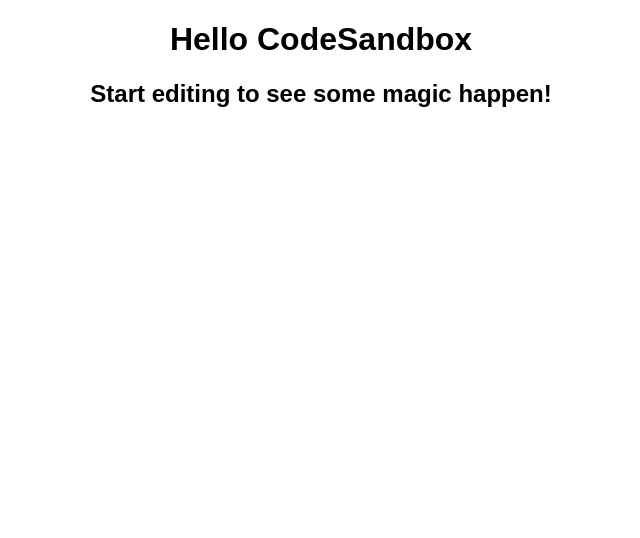
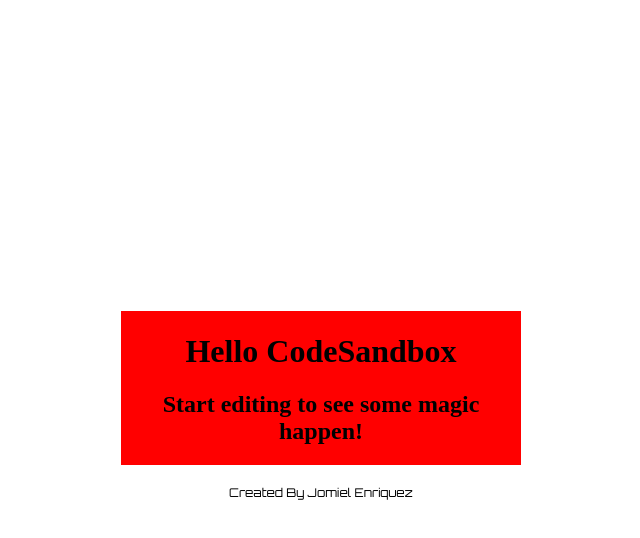
Before and after one commit to jomielenriquez/JSCalculator, a React (Create React App) app: page / in a window 1280 px wide. Shown: the top 538 px of the page, without its empty margins (319-959 px from the left). Built offline with nearby package versions, Linux system fonts and the light colour scheme.

Commit message:
Initial changes

```diff
--- a/public/index.html
+++ b/public/index.html
@@ -11,6 +11,9 @@
     -->
 	<link rel="manifest" href="%PUBLIC_URL%/manifest.json">
 	<link rel="shortcut icon" href="%PUBLIC_URL%/favicon.ico">
+
+  <link href='https://fonts.googleapis.com/css?family=Orbitron' rel='stylesheet' type='text/css'>
+  <link href="https://cdnjs.cloudflare.com/ajax/libs/font-awesome/6.2.1/css/all.min.css" rel="stylesheet">
 	<!--
       Notice the use of %PUBLIC_URL% in the tags above.
       It will be replaced with the URL of the `public` folder during the build.
@@ -20,7 +23,7 @@
       work correctly both with client-side routing and a non-root public URL.
       Learn how to configure a non-root public URL by running `npm run build`.
     -->
-	<title>React App</title>
+	<title>Calculator JS | Jomiel</title>
 </head>
 
 <body>
--- a/src/App.js
+++ b/src/App.js
@@ -2,9 +2,11 @@
 
 export default function App() {
   return (
-    <div className="App">
+    <div className="Calculator">
       <h1>Hello CodeSandbox</h1>
       <h2>Start editing to see some magic happen!</h2>
+
+      <div className="Creator">Created By Jomiel Enriquez</div>
     </div>
   );
 }
--- a/src/styles.css
+++ b/src/styles.css
@@ -2,3 +2,28 @@
   font-family: sans-serif;
   text-align: center;
 }
+
+.Calculator{
+  background-color: red;
+  width:400px;
+  display:block;
+  margin-left: auto;
+  margin-right: auto;
+  text-align: center;
+}
+
+#root{
+  display: flex;
+  align-items: center;
+  height: 95vh;
+}
+
+.Creator{
+  text-align: center;
+  margin: 10px auto 0 auto !important;
+  font-family: 'Orbitron', sans-serif !important;
+  font-size: 12px;
+  position: absolute;
+  width:400px;
+  transform: translateY(10px);
+}
```
Also changed, not shown: package.json (line endings or trailing spaces), 12 other files (tests, documents, lock files or other folders).
